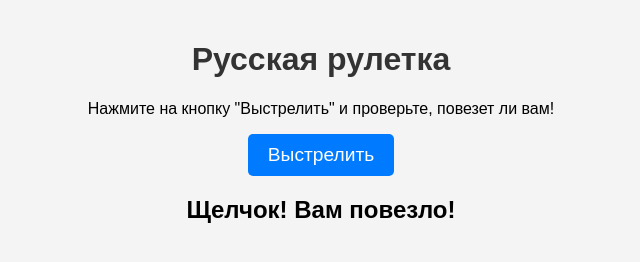
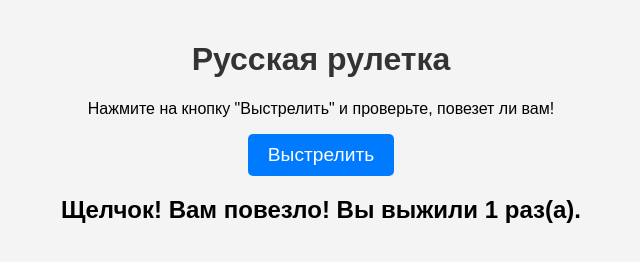
Before and after one commit to Vlad5Danthered/Russian-roulette, a plain HTML site: page index.html in a window 1280 px wide. Both pictures are taken after a click on the button "Выстрелить". Shown: the whole page, without its empty margins (319-959 px from the left). Drawn offline with Linux system fonts and the light colour scheme.

Commit message:
Update index.html

```diff
--- a/index.html
+++ b/index.html
@@ -53,12 +53,14 @@
     <script>
         let drum; // Массив барабана
         let currentIndex; // Текущая позиция в массиве
+        let surviveCount = 0; // Счетчик выживаний
 
         // Инициализация игры
         function initializeGame() {
             drum = Array(6).fill(0);
             drum[Math.floor(Math.random() * 6)] = 1;
             currentIndex = 0;
+            surviveCount = 0; // Сбрасываем счетчик
             document.getElementById('result').textContent = '';
             document.getElementById('shoot').disabled = false;
             document.getElementById('shoot').textContent = "Выстрелить";
@@ -68,10 +70,11 @@
         // Функция выстрела
         function spinRevolver() {
             if (drum[currentIndex] === 1) {
-                document.getElementById('result').textContent = "Выстрел! Вы проиграли!";
+                document.getElementById('result').textContent = `Выстрел! Вы проиграли! Вы выжили ${surviveCount} раз(а).`;
                 disableButton();
             } else {
-                document.getElementById('result').textContent = "Щелчок! Вам повезло!";
+                surviveCount++;
+                document.getElementById('result').textContent = `Щелчок! Вам повезло! Вы выжили ${surviveCount} раз(а).`;
                 currentIndex = (currentIndex + 1) % drum.length;
             }
         }
```
